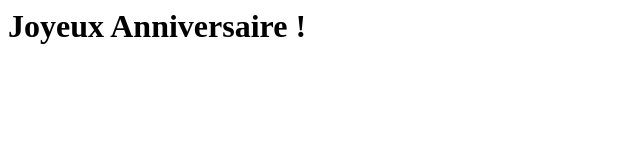
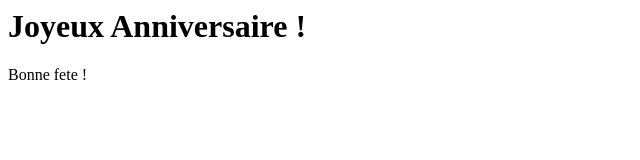
Before and after one commit to ZengueGabrielle/Joyeux-anniversaire-am-lior-, a plain HTML site: page index.html in a window 1280 px wide. Shown: the full height of the page, 0-640 px from the left. Drawn offline with Linux system fonts and the light colour scheme.

Commit message:
Commit 6 : Ajout message de fete

```diff
--- a/index.html
+++ b/index.html
@@ -1 +1,2 @@
 <h1>Joyeux Anniversaire !</h1>
+<p>Bonne fete !</p>
```
